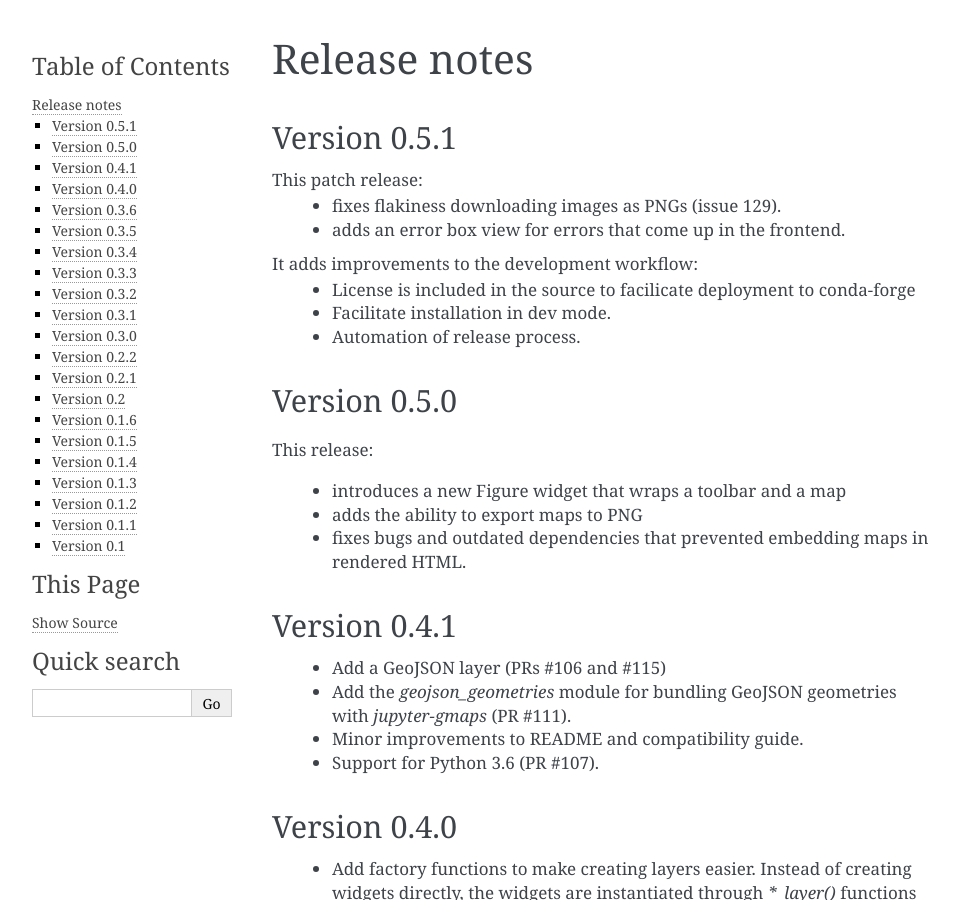
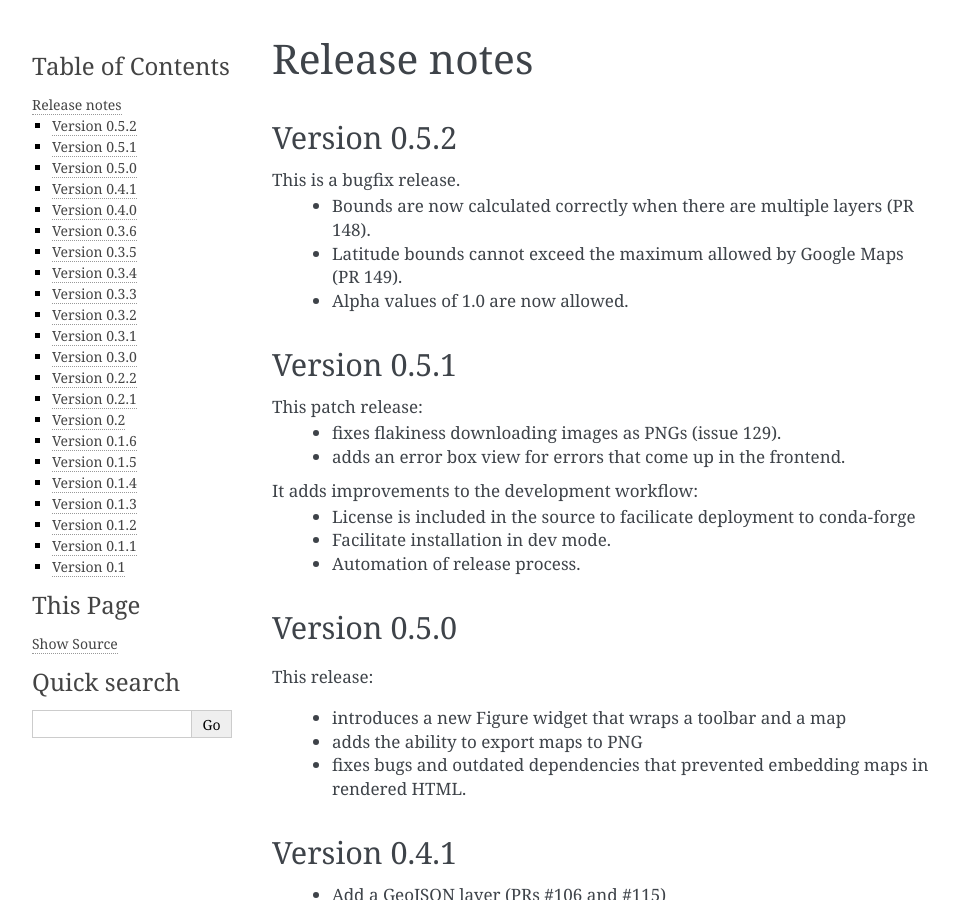
Before and after one commit to pbugnion/gmaps, a Sphinx documentation site: the page built from docs/source/release_notes.rst, in a window 1280 px wide and 900 px high. Shown: the whole window, without its empty margins (148-1107 px from the left). Built offline with Sphinx 7.4.7, drawn with Linux system fonts in a browser that asks for light colours.

Commit message:
Add release notes for version 0.5.2

```diff
--- a/docs/source/release_notes.rst
+++ b/docs/source/release_notes.rst
@@ -1,6 +1,14 @@
 
 Release notes
 -------------
+
+Version 0.5.2
+=============
+
+This is a bugfix release.
+ - Bounds are now calculated correctly when there are multiple layers (PR 148).
+ - Latitude bounds cannot exceed the maximum allowed by Google Maps (PR 149).
+ - Alpha values of 1.0 are now allowed.
 
 Version 0.5.1
 =============
```
